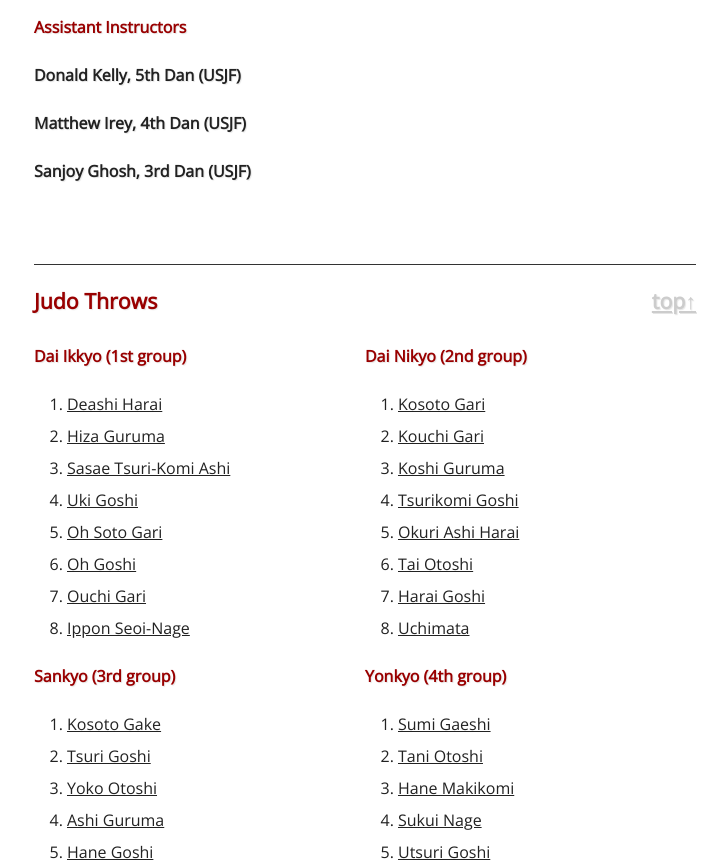
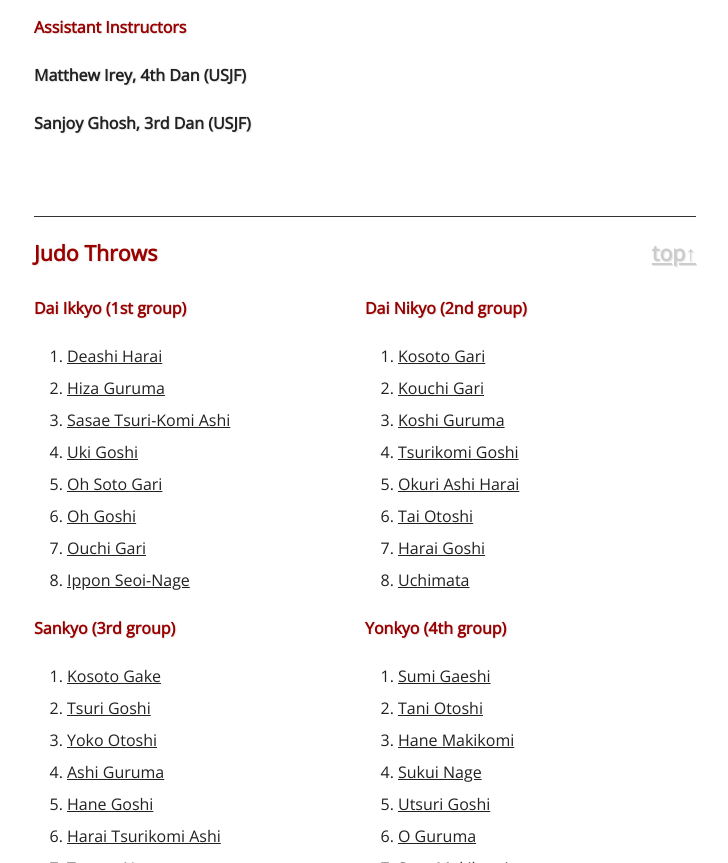
Before and after one commit to speedyhernandez/saito, a website: page site/index.html in a window 1280 px wide. Shown: the part 2177-3040 px from the top of the page, without its empty margins (275-1003 px from the left). Drawn offline with nearby package versions, Linux system fonts and the light colour scheme; files that its build step writes are made by us from their sources.

Commit message:
Remove Donald from assistant instructors

```diff
--- a/site/index.html
+++ b/site/index.html
@@ -57,7 +57,6 @@
                     <li>Head Instructor at Macomb YMCA</li>
                 </ul>
                 <h3 class="clear-it">Assistant Instructors</h3>
-                <h4>Donald Kelly, 5th Dan (USJF)</h4>
                 <h4>Matthew Irey, 4th Dan (USJF)</h4>
                 <h4>Sanjoy Ghosh, 3rd Dan (USJF)</h4>
             </section>
```
